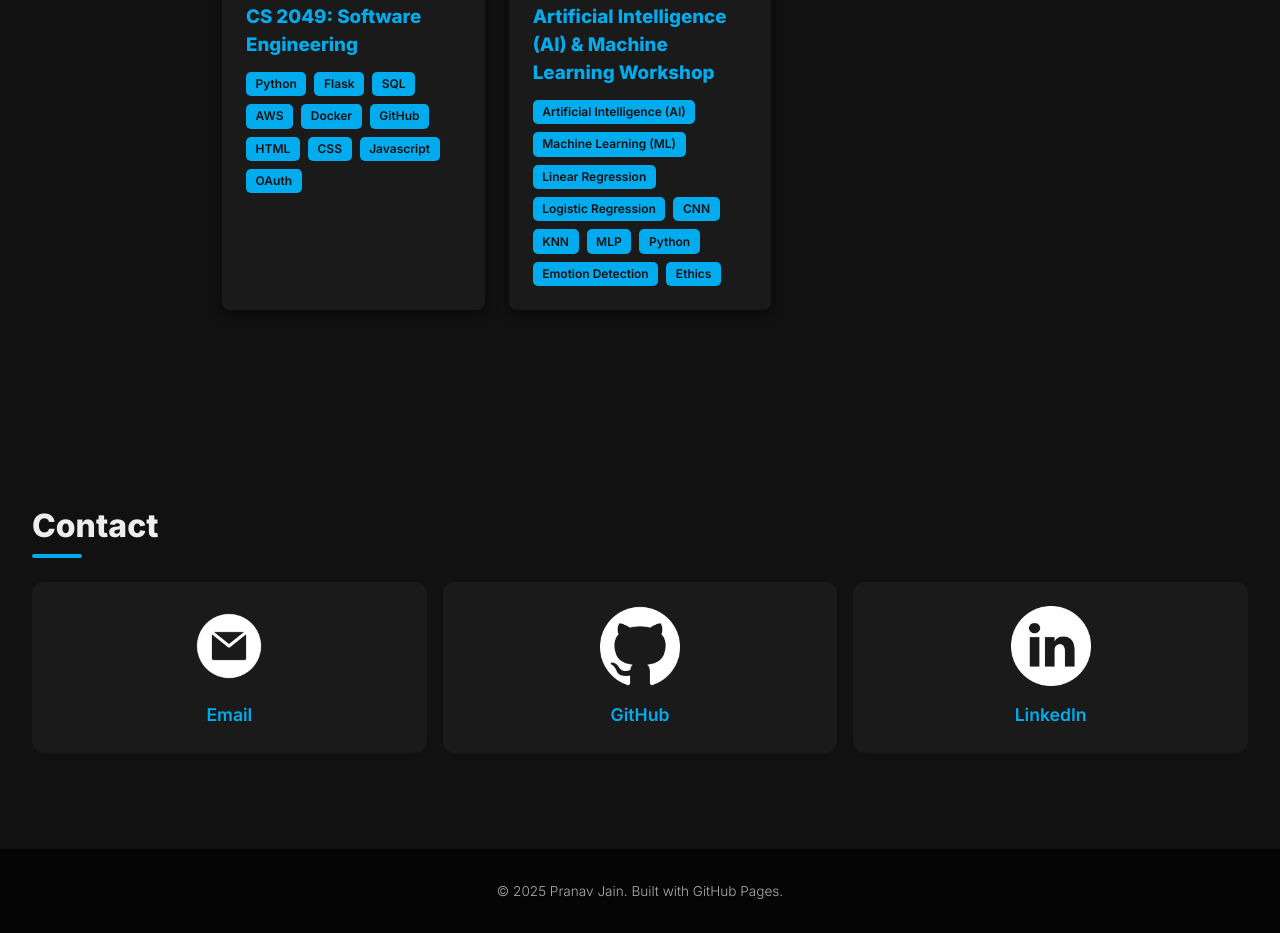
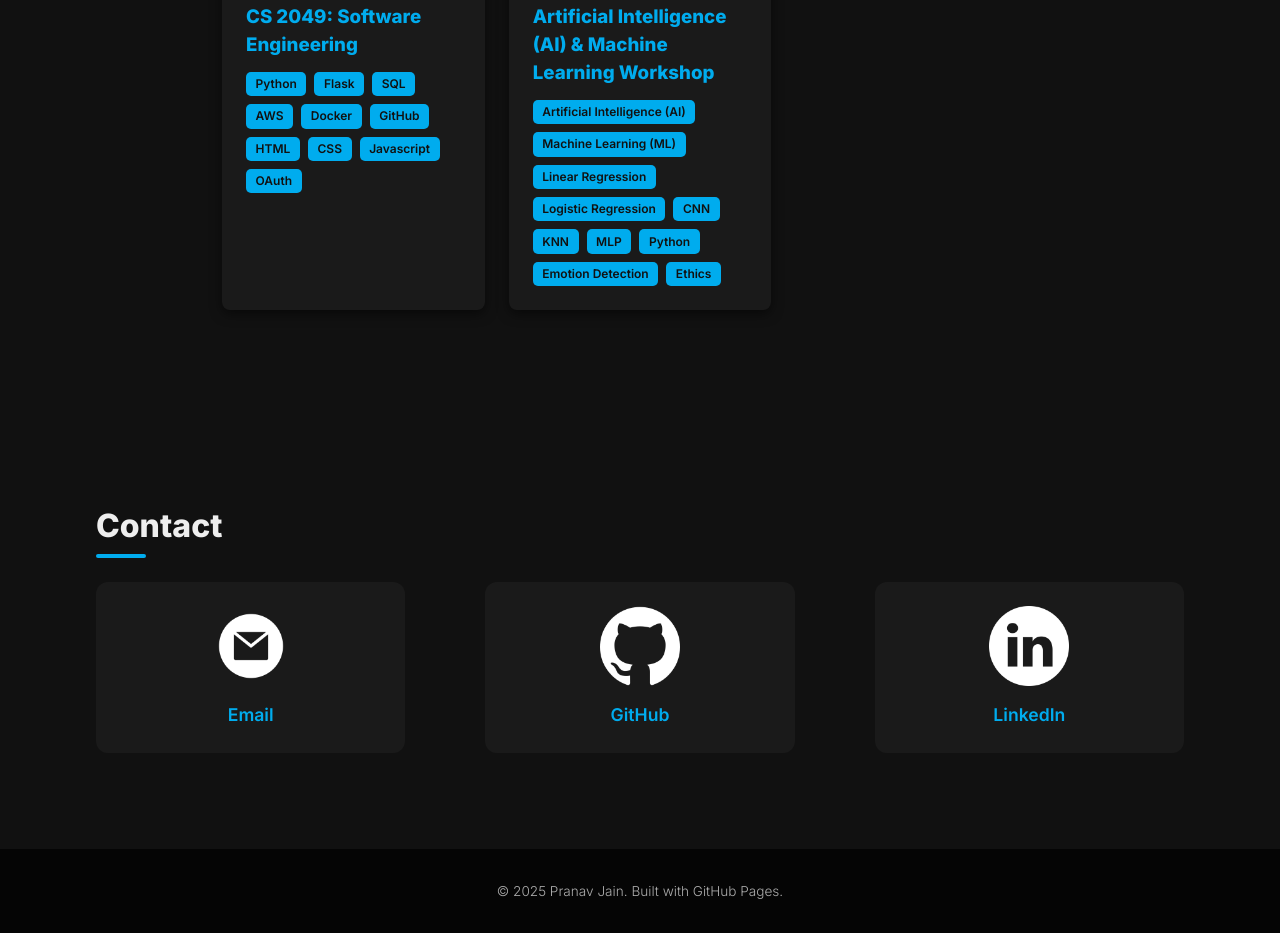
Before and after one commit to pranavsjain13/pranavsjain.github.io, a plain HTML site: page index.html in a window 1280 px wide. Shown: the part 7232-8165 px from the top of the page. Drawn offline with Linux system fonts and the light colour scheme.

Commit message:
Editted style for Contact

```diff
--- a/style.css
+++ b/style.css
@@ -655,7 +655,7 @@ a:hover { opacity: .8; }
 .contact-container {
   display: grid;
   grid-template-columns: repeat(auto-fit, minmax(200px, 1fr));
-  gap: 1rem;
+  gap: 5rem;
   width: 100%;
   margin-top: 2rem;
 }
@@ -700,7 +700,7 @@ section.full-width {
   max-width: 100%;
   /* padding-left: 0;
   padding-right: 0; */
-  padding: 6rem 2rem;
+  padding: 6rem 6rem;
 }
 
 
```
